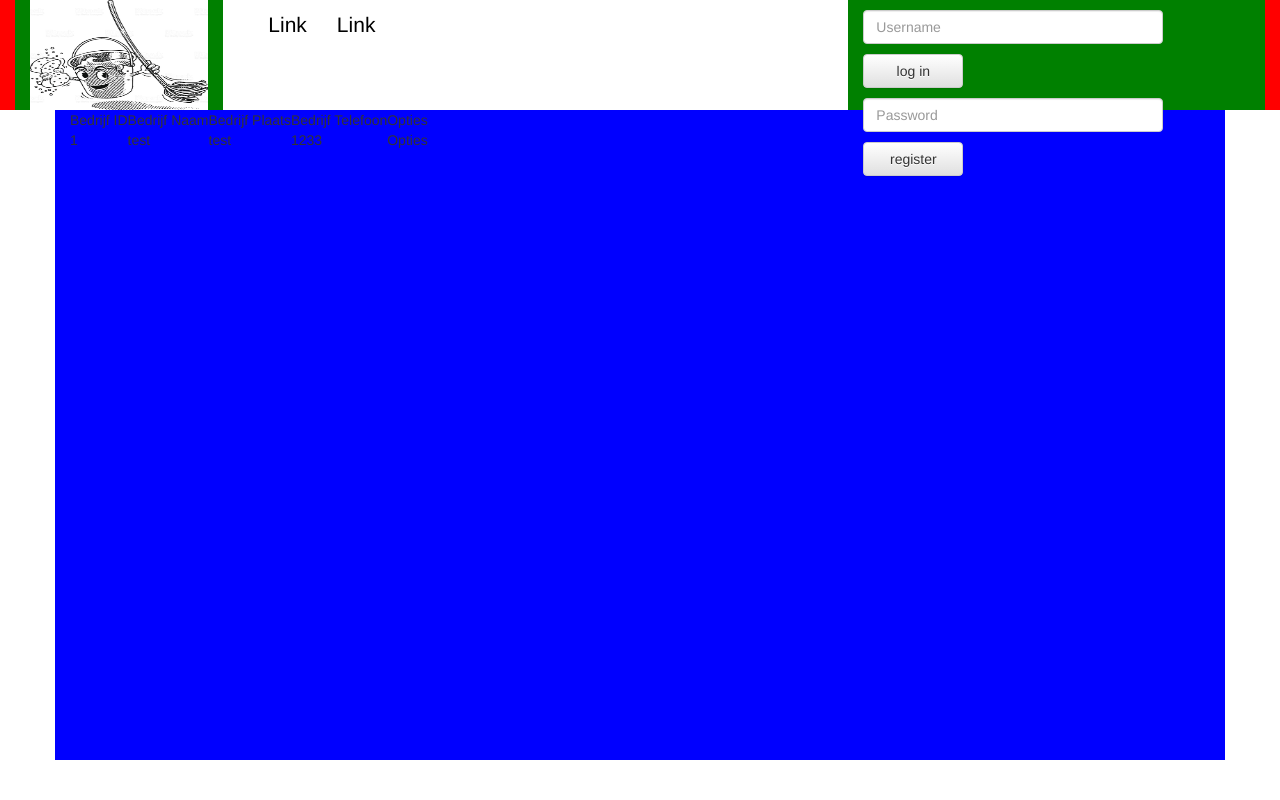
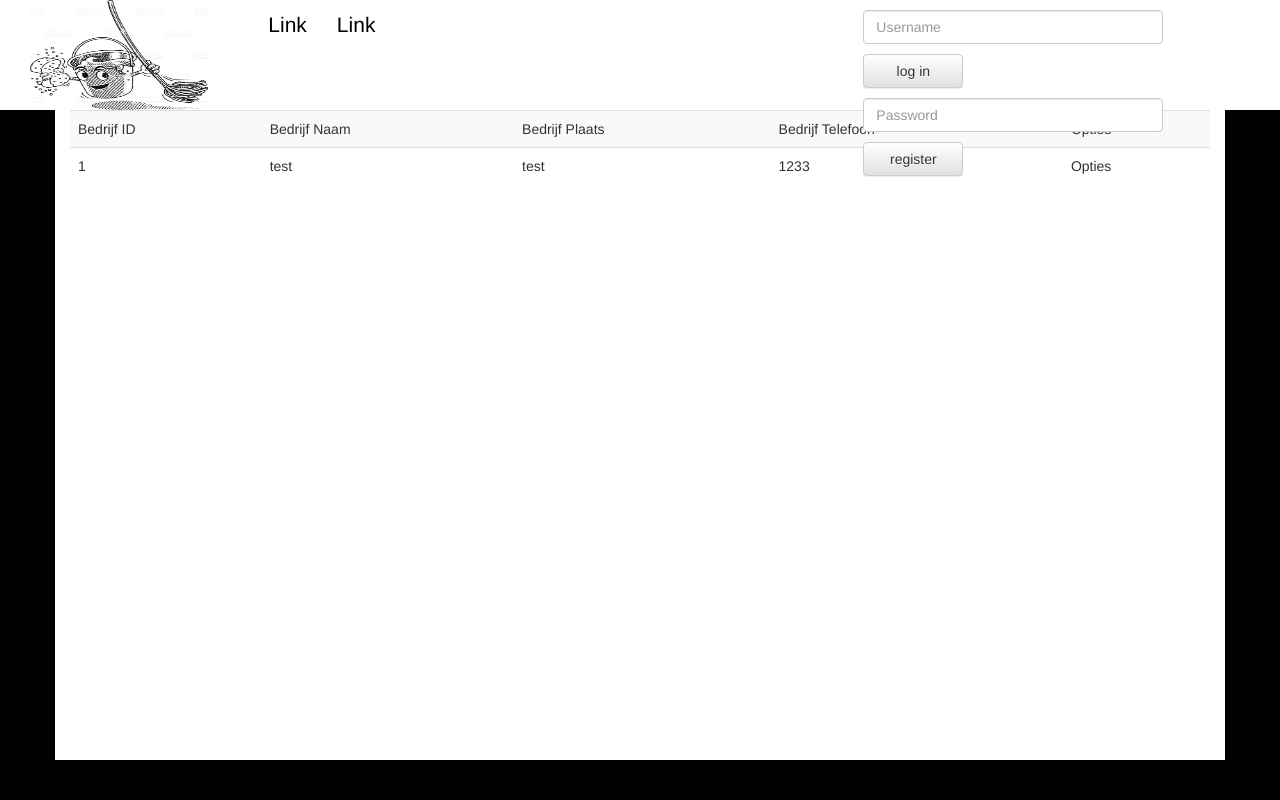
Before and after one commit to joeyvandijk2/zwabber, a PHP site: page / in a window 1280 px wide. Run offline with PHP 8.4, Linux system fonts and the light colour scheme; data comes from the database, SQL or seed files in the repository.

Commit message:
basis site
basis

```diff
--- a/classes/table.php
+++ b/classes/table.php
@@ -10,7 +10,7 @@ class table
     public function bedrijfen()
     {
         $result = $this->db->conn->query($this->db->select("bedrijf"));
-        $this->table = "<table>";
+        $this->table = "<table class='table table-striped table-condeced'>";
         $this->table .= "<tr>";
         $this->table .= "<td> Bedrijf ID</td>";
         $this->table .= "<td> Bedrijf Naam</td>";
@@ -33,7 +33,7 @@ class table
     public function kamers()
     {
         $result = $this->db->conn->query($this->db->select("kamer"));
-        $this->table = "<table>";
+        $this->table = "<table class='table table-striped table-condeced'>";
         $this->table .= "<tr>";
         $this->table .= "<td> Kamer ID</td>";
         $this->table .= "<td> Kamer Naam</td>";
@@ -42,6 +42,7 @@ class table
         $this->table .= "<td> Prioriteit</td>";
         $this->table .= "<td> Opties</td>";
         $this->table .= "</tr>";
+
         while($bedrijf = $result->fetch_assoc()) {
             $this->table .= "<tr>";
             $this->table .= "<td>".$bedrijf["kamerId"]."</td>";
@@ -57,7 +58,7 @@ class table
     public function objecten()
     {
         $result = $this->db->conn->query($this->db->select("object"));
-        $this->table = "<table>";
+        $this->table = "<table class='table table-striped table-condeced'>";
         $this->table .= "<tr>";
         $this->table .= "<td> Object ID</td>";
         $this->table .= "<td> Object Naam</td>";
--- a/css/style.css
+++ b/css/style.css
@@ -1,6 +1,11 @@
+body
+{
+	background-color: black !important;
+}
+
 .topbalk
 {
-	background-color: red;
+	background-color: white;
 	height: 110px;
 	text-align: center;
 	position: static;
@@ -8,15 +13,15 @@
 
 .content
 {
-	background-color: blue;
 	height: 650px;
 	vertical-align: middle;
+	background-color: white;
 }
 
 .logo
 {
-	background-color: green;
 	height: 110px;
+	background-color: white;
 }
 
 .menu
@@ -27,7 +32,6 @@
 
 .inlog
 {
-	background-color: green;
 	height: 110px;
 }
 
```
